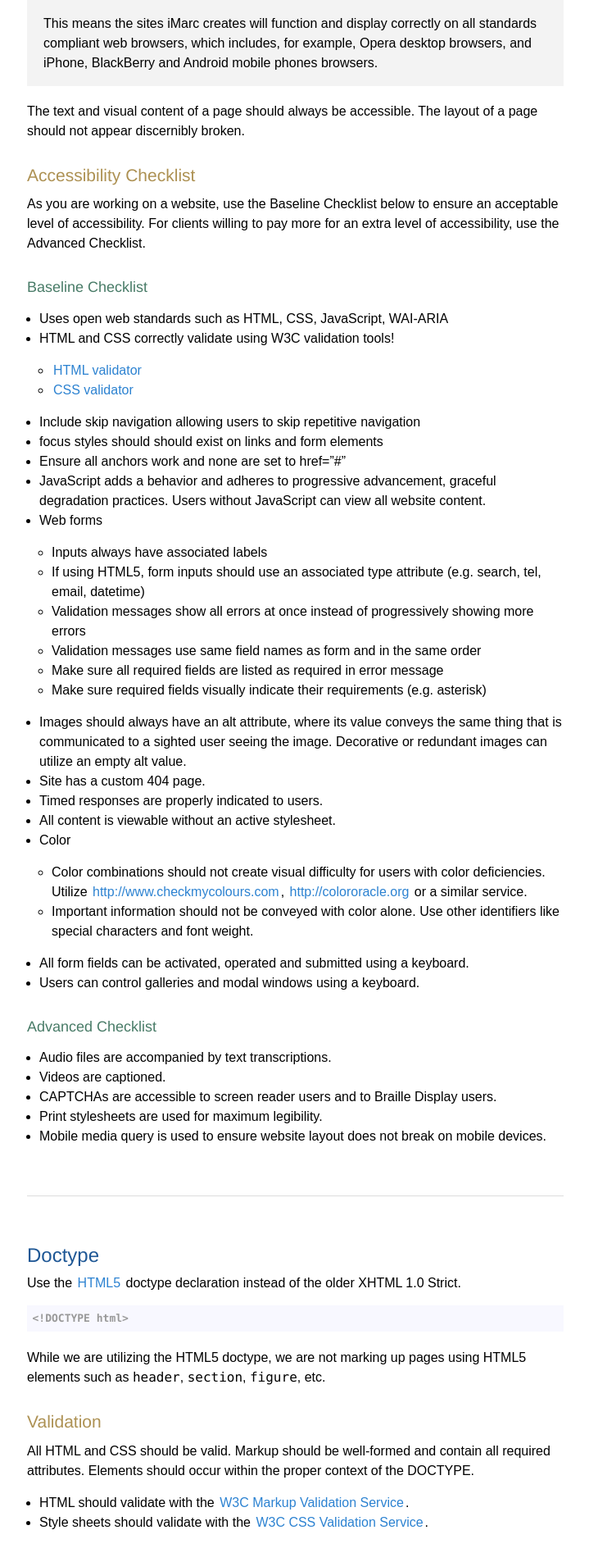
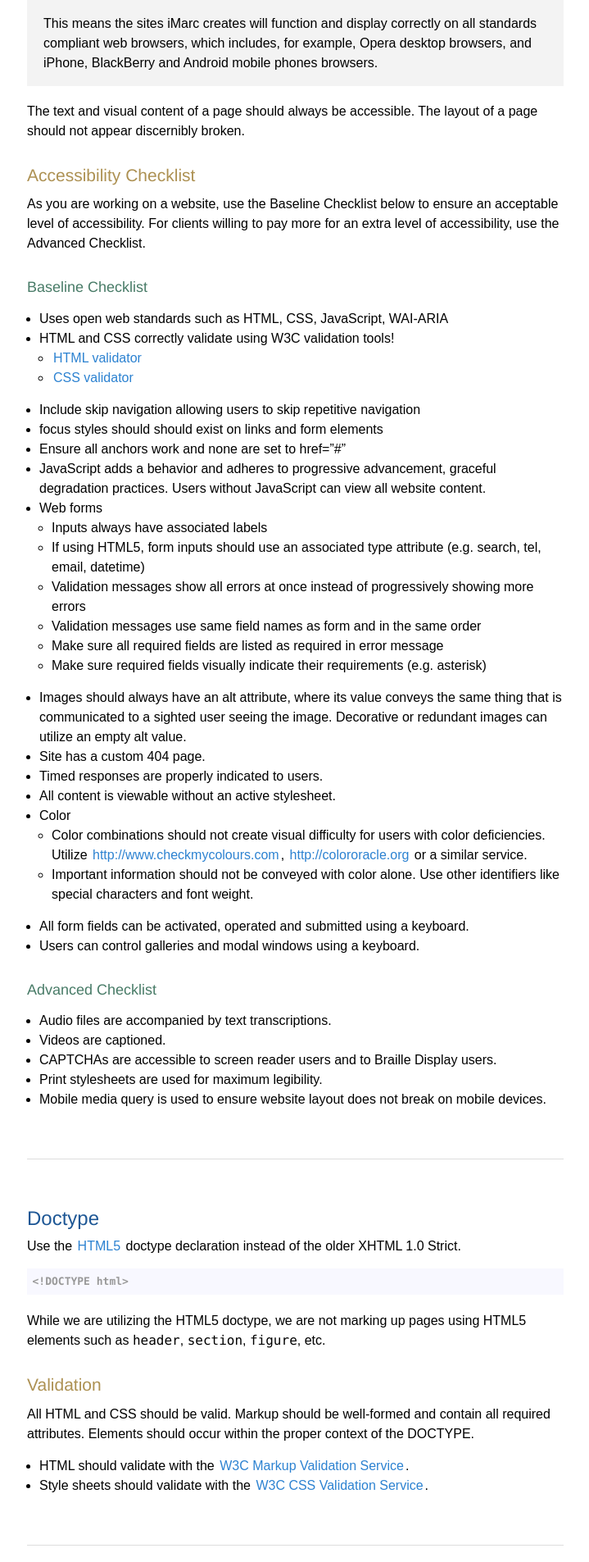
Before and after one commit to imarc/handbook, a Jekyll site: the page built from frontend.markdown, in a window 1280 px wide. Shown: the part 4495-6400 px from the top of the page at 82% size, without its empty margins (137-856 px from the left). Built offline with Jekyll 4.4.1, drawn with Linux system fonts in a browser that asks for light colours; nearby versions of some CDN libraries.

Commit message:
Fixing layout issue with bullets in accessibility checklist

```diff
--- a/frontend.markdown
+++ b/frontend.markdown
@@ -206,34 +206,28 @@ As you are working on a website, use the Baseline Checklist below to ensure an a
 
 #### Baseline Checklist
 
-- Uses open web standards such as HTML, CSS, JavaScript, WAI-ARIA
-- HTML and CSS correctly validate using W3C validation tools!
-
-	- [HTML validator](http://validator.w3.org/)
-	- [CSS validator](http://jigsaw.w3.org/css-validator/)
-
+* Uses open web standards such as HTML, CSS, JavaScript, WAI-ARIA
+* HTML and CSS correctly validate using W3C validation tools!
+    * [HTML validator](http://validator.w3.org/)
+    * [CSS validator](http://jigsaw.w3.org/css-validator/)
 * Include skip navigation allowing users to skip repetitive navigation
 * focus styles should should exist on links and form elements
 * Ensure all anchors work and none are set to href=”#”
 * JavaScript adds a behavior and adheres to progressive advancement, graceful degradation practices. Users without JavaScript can view all website content.
 * Web forms
-
 	* Inputs always have associated labels
 	* If using HTML5, form inputs should use an associated type attribute (e.g. search, tel, email, datetime)
 	* Validation messages show all errors at once instead of progressively showing more errors
 	* Validation messages use same field names as form and in the same order
 	* Make sure all required fields are listed as required in error message
 	* Make sure required fields visually indicate their requirements (e.g. asterisk)
-
 * Images should always have an alt attribute, where its value conveys the same thing that is communicated to a sighted user seeing the image. Decorative or redundant images can utilize an empty alt value.
 * Site has a custom 404 page.
 * Timed responses are properly indicated to users.
 * All content is viewable without an active stylesheet.
 * Color
-
 	* Color combinations should not create visual difficulty for users with color deficiencies. Utilize [http://www.checkmycolours.com](http://www.checkmycolours.com), [http://colororacle.org](http://colororacle.org) or a similar service.
 	* Important information should not be conveyed with color alone. Use other identifiers like special characters and font weight.
-
 * All form fields can be activated, operated and submitted using a keyboard.
 * Users can control galleries and modal windows using a keyboard.
 
```
